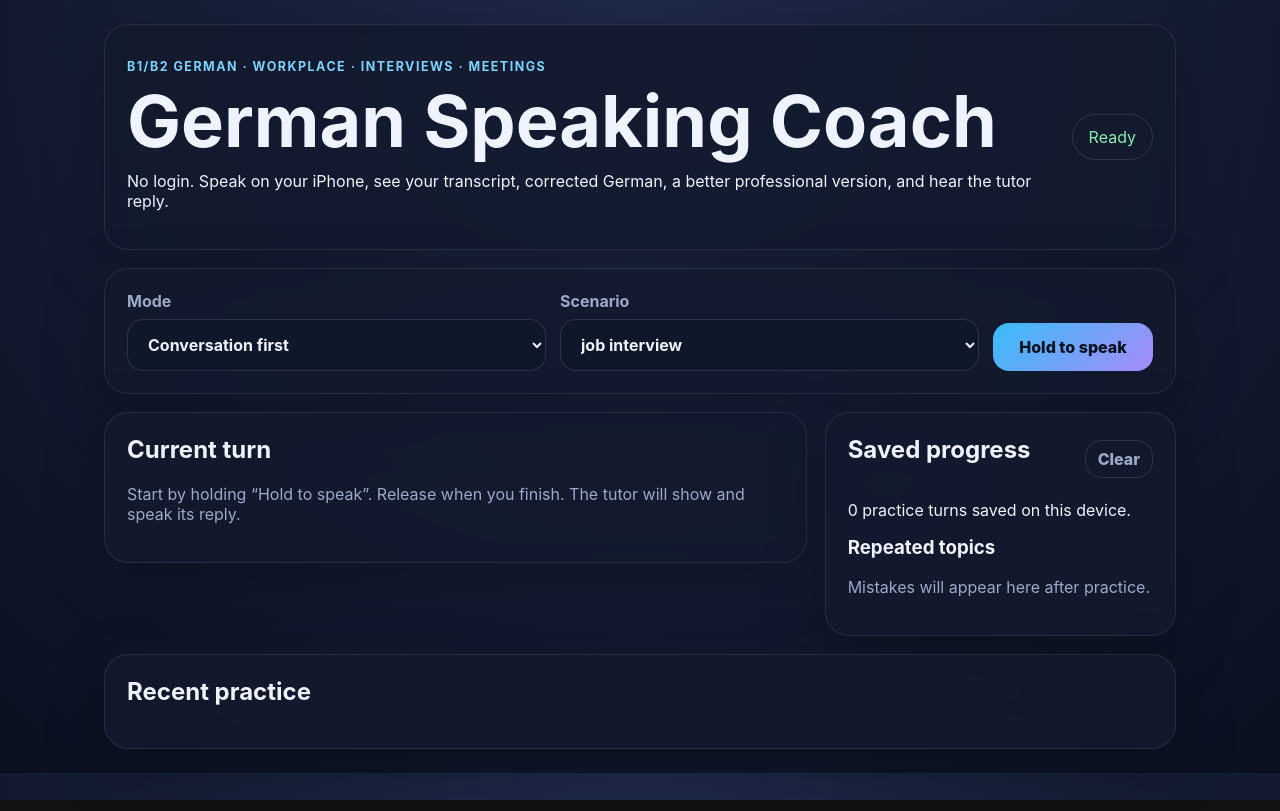
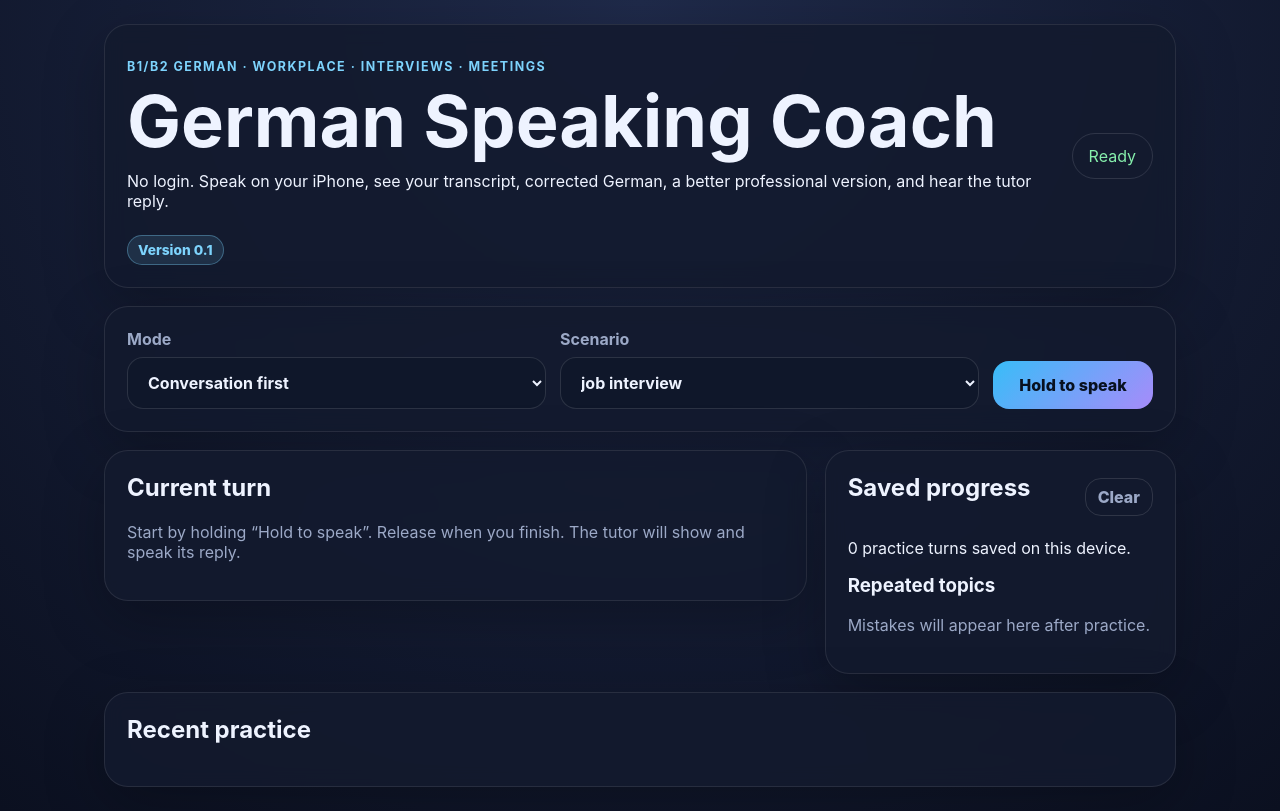
Before and after one commit to shieryar/german-speaking-coach, a Next.js app: page / in a window 1280 px wide. Built offline with nearby package versions, Linux system fonts and the light colour scheme.

Commit message:
Show app version 0.1

```diff
--- a/package.json
+++ b/package.json
@@ -1 +1 @@
-{"scripts":{"dev":"next dev","build":"next build","start":"next start","lint":"eslint .","test":"vitest run"},"dependencies":{"@vitejs/plugin-react":"latest","next":"latest","react":"latest","react-dom":"latest","zod":"latest"},"devDependencies":{"@testing-library/jest-dom":"latest","@testing-library/react":"latest","@types/node":"latest","@types/react":"latest","@types/react-dom":"latest","eslint":"latest","eslint-config-next":"latest","typescript":"latest","vitest":"latest","jsdom":"latest"}}
+{"version":"0.1.0","scripts":{"dev":"next dev","build":"next build","start":"next start","lint":"eslint .","test":"vitest run"},"dependencies":{"@vitejs/plugin-react":"latest","next":"latest","react":"latest","react-dom":"latest","zod":"latest"},"devDependencies":{"@testing-library/jest-dom":"latest","@testing-library/react":"latest","@types/node":"latest","@types/react":"latest","@types/react-dom":"latest","eslint":"latest","eslint-config-next":"latest","typescript":"latest","vitest":"latest","jsdom":"latest"}}
--- a/src/app/globals.css
+++ b/src/app/globals.css
@@ -5,6 +5,7 @@ body { margin: 0; background: radial-gradient(circle at top, #1f2a4a, var(--bg))
 .card { background: rgba(19, 26, 46, 0.86); border: 1px solid rgba(255,255,255,0.09); border-radius: 24px; padding: 22px; box-shadow: 0 18px 60px rgba(0,0,0,0.25); backdrop-filter: blur(10px); }
 .hero { display: flex; align-items: center; justify-content: space-between; gap: 18px; margin-bottom: 18px; }
 .eyebrow { color: var(--accent); text-transform: uppercase; letter-spacing: .12em; font-size: .78rem; font-weight: 700; }
+.versionBadge { display: inline-flex; width: fit-content; margin: 8px 0 0; padding: 6px 10px; border-radius: 999px; background: rgba(125,211,252,.12); border: 1px solid rgba(125,211,252,.35); color: var(--accent); font-size: .86rem; font-weight: 800; }
 h1 { font-size: clamp(2rem, 8vw, 4.5rem); line-height: .94; margin: 0 0 12px; }
 h2, h3 { margin-top: 0; }
 .muted { color: var(--muted); }
--- a/src/app/page.tsx
+++ b/src/app/page.tsx
@@ -4,6 +4,7 @@ import { useEffect, useRef, useState } from "react";
 import type { PracticeMode, PracticeResponse, Scenario } from "@/lib/practice";
 import { scenarioLabels } from "@/lib/practice";
 import { buildRecordingFileName, getPreferredRecordingMimeType } from "@/lib/audioUpload";
+import { formatAppVersion } from "@/lib/appVersion";
 import { getRecordingButtonLabel, isRecordingButtonDisabled } from "@/lib/recordingControls";
 
 type Turn = PracticeResponse & { id: string; mode: PracticeMode; scenario: Scenario; createdAt: string };
@@ -149,6 +150,7 @@ export default function Home() {
           <p className="eyebrow">B1/B2 German · workplace · interviews · meetings</p>
           <h1>German Speaking Coach</h1>
           <p>No login. Speak on your iPhone, see your transcript, corrected German, a better professional version, and hear the tutor reply.</p>
+          <p className="versionBadge">{formatAppVersion()}</p>
         </div>
         <div className={`status ${status}`}>{statusLabel(status)}</div>
       </section>
--- /dev/null
+++ b/src/lib/appVersion.ts
@@ -0,0 +1,5 @@
+export const APP_VERSION = "0.1";
+
+export function formatAppVersion(version = APP_VERSION) {
+  return `Version ${version}`;
+}
```
Also changed, not shown: 1 other file (tests, documents, lock files or other folders).
